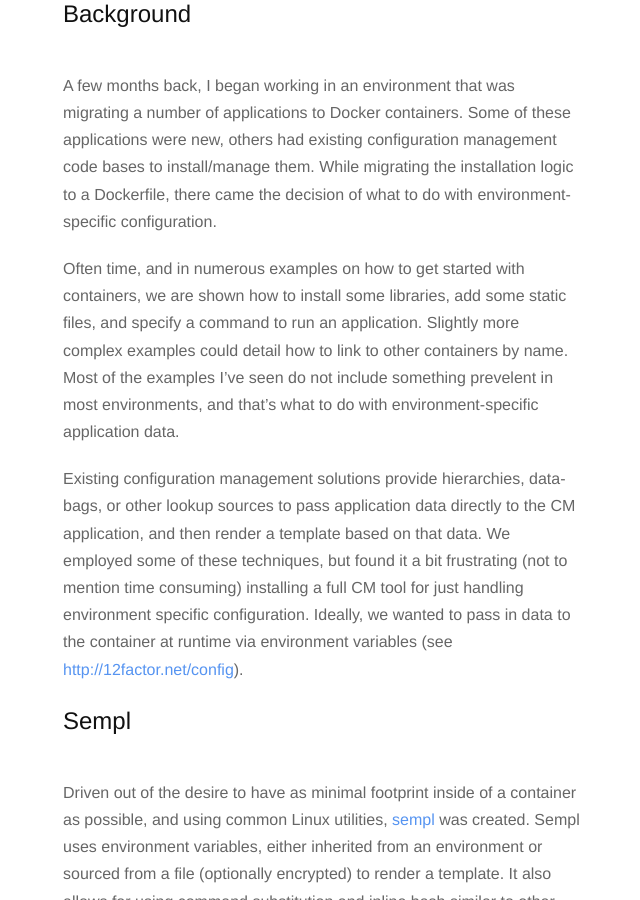
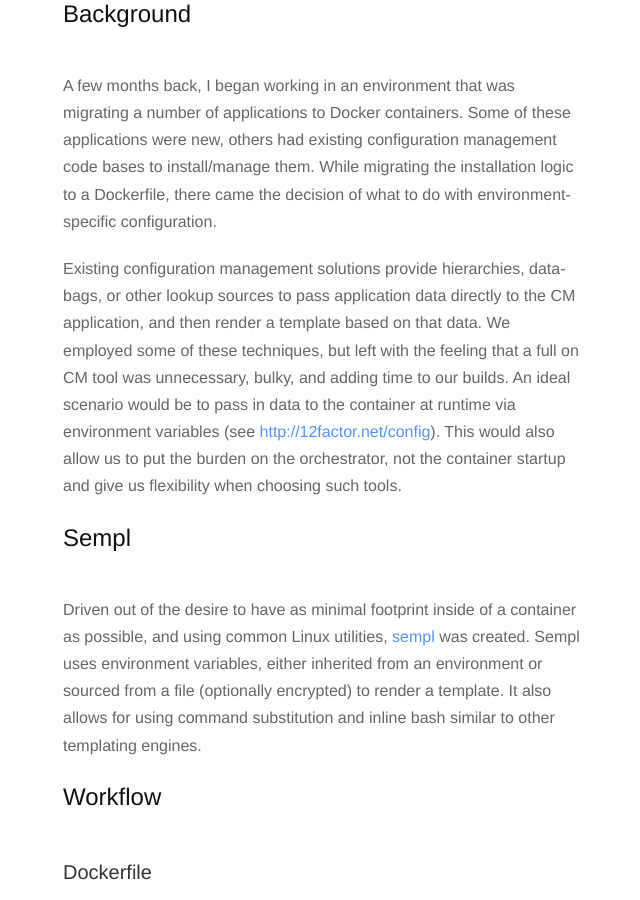
Before and after one commit to nextrevision/nextrevision.github.io, a Jekyll site: the page built from _posts/2015-10-08-sempl-templating-with-bash.md, in a window 1280 px wide and 900 px high, scrolled down 305 px. Shown: the whole window, without its empty margins (317-957 px from the left). Built offline with Jekyll 4.4.1, drawn with Linux system fonts in a browser that asks for light colours; nearby versions of some CDN libraries; Markdown is read by kramdown in place of the engine named in the settings.

Commit message:
Finalizing sempl post

```diff
--- a/_posts/2015-10-08-sempl-templating-with-bash.md
+++ b/_posts/2015-10-08-sempl-templating-with-bash.md
@@ -7,9 +7,7 @@
 ## Background
 A few months back, I began working in an environment that was migrating a number of applications to Docker containers. Some of these applications were new, others had existing configuration management code bases to install/manage them. While migrating the installation logic to a Dockerfile, there came the decision of what to do with environment-specific configuration.
 
-Often time, and in numerous examples on how to get started with containers, we are shown how to install some libraries, add some static files, and specify a command to run an application. Slightly more complex examples could detail how to link to other containers by name. Most of the examples I've seen do not include something prevelent in most environments, and that's what to do with environment-specific application data.
-
-Existing configuration management solutions provide hierarchies, data-bags, or other lookup sources to pass application data directly to the CM application, and then render a template based on that data. We employed some of these techniques, but found it a bit frustrating (not to mention time consuming) installing a full CM tool for just handling environment specific configuration. Ideally, we wanted to pass in data to the container at runtime via environment variables (see [http://12factor.net/config](http://12factor.net/config)).
+Existing configuration management solutions provide hierarchies, data-bags, or other lookup sources to pass application data directly to the CM application, and then render a template based on that data. We employed some of these techniques, but left with the feeling that a full on CM tool was unnecessary, bulky, and adding time to our builds. An ideal scenario would be to pass in data to the container at runtime via environment variables (see [http://12factor.net/config](http://12factor.net/config)). This would also allow us to put the burden on the orchestrator, not the container startup and give us flexibility when choosing such tools.
 
 ## Sempl
 
```
